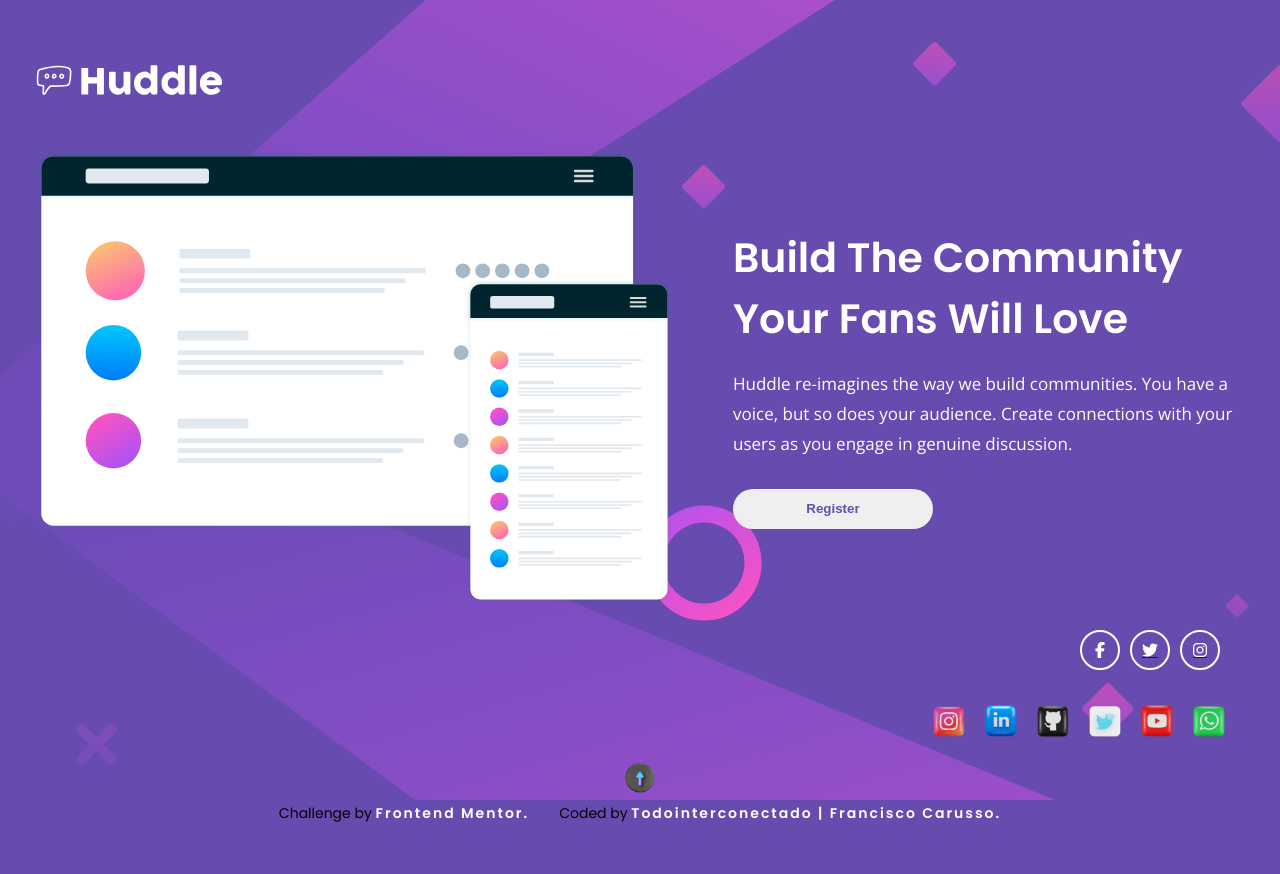
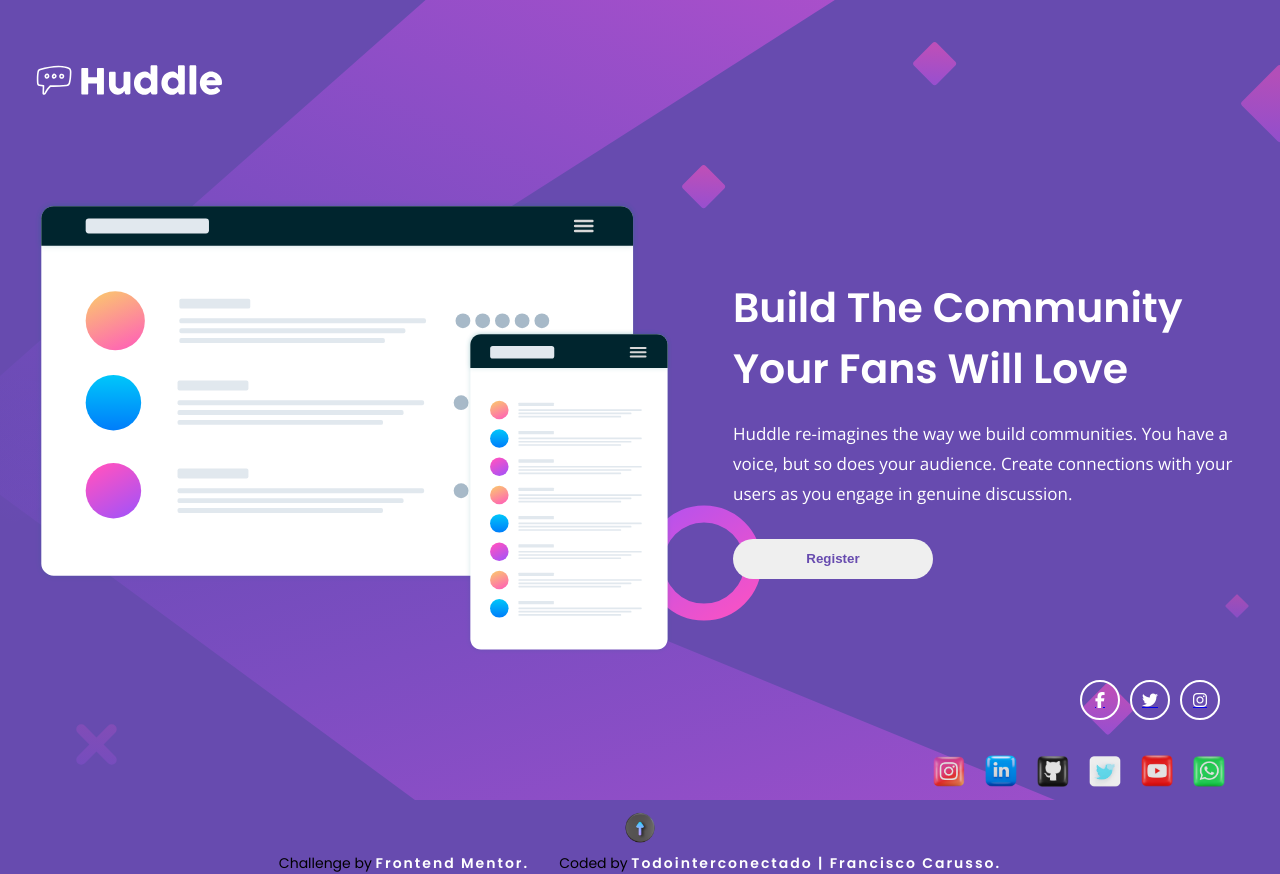
Before and after one commit to Todointerconectado/introductorymeetingpage, a plain HTML site: page index.html in a window 1280 px wide. Before the commit the page ends 824 px from the top, so only its background shows below. Drawn offline with nearby package versions, Linux system fonts and the light colour scheme.

Commit message:
V1.0.3 Optimization 3.1

```diff
--- a/css/style.css
+++ b/css/style.css
@@ -60,6 +60,7 @@
 /* --------------------- MAIN ------------------------------ */
 .main{
     margin: 0 auto;
+    margin-top: 50px;
     grid-area: main;
     width: 100%;
     max-width: 430px;
@@ -134,6 +135,7 @@
 /* --------------------- FOOTER ------------------------------ */
 .footer {
     margin: 0 auto;
+    padding-bottom: 100px;
     grid-area: footer;
     width: 100%;
     max-width: 430px;
@@ -152,6 +154,9 @@
     height: auto;
     display: flex;
     gap: 10px;
+}
+.redes a {
+    list-style-type: none;
 }
 .redes i {
     border: 2px solid var(--colorText);
--- a/index.html
+++ b/index.html
@@ -42,7 +42,9 @@
 
   <footer class="footer">
     <nav class="redes">
-        <i class="fa-brands fa-facebook-f"></i>
+        <a href="#">
+          <i class="fa-brands fa-facebook-f"></i>
+        </a>
         <a href="https://twitter.com/Francar32/" target="_blank">
           <i class="fa-brands fa-twitter"></i>
         </a>
```
